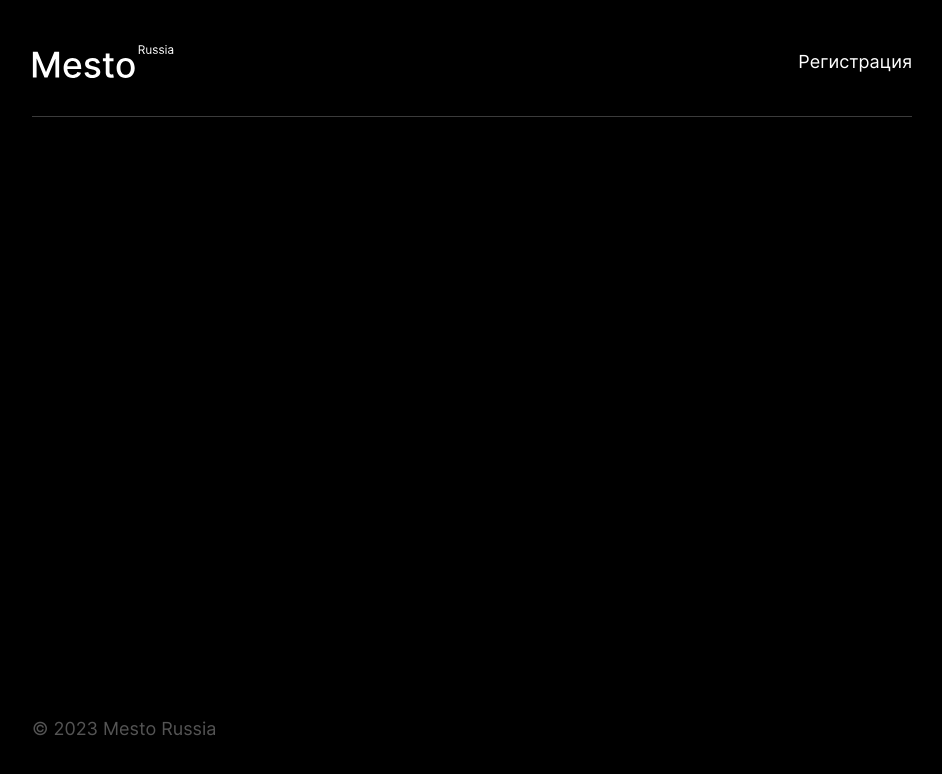
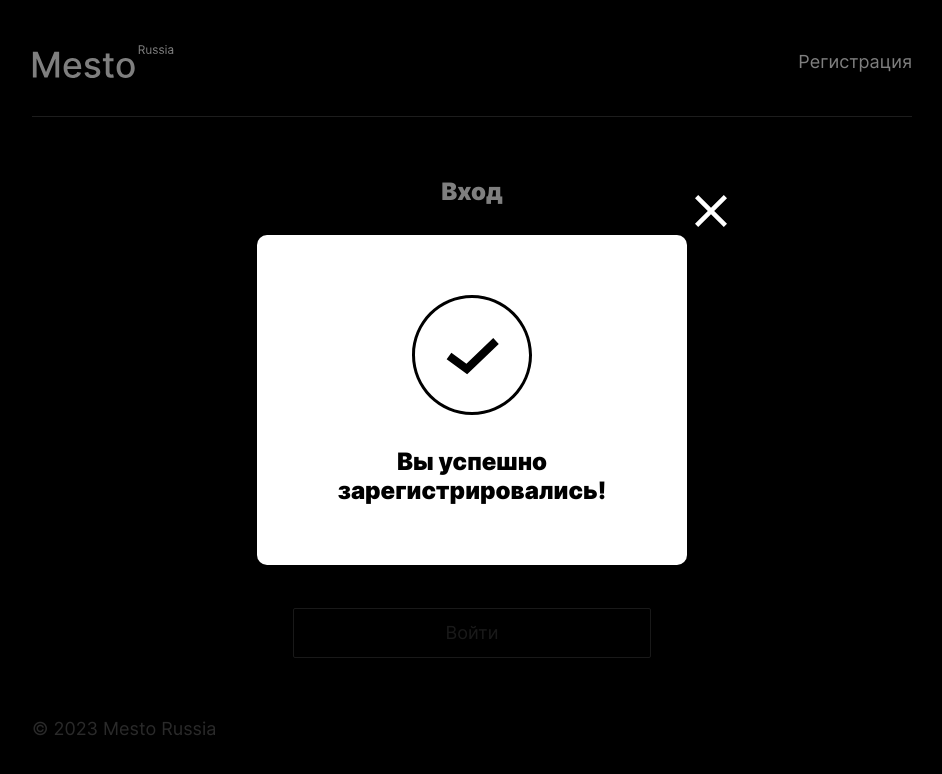
Before and after one commit to Harpica/react-mesto-auth, a React (Create React App) app: page /sign-in in a window 1280 px wide. Shown: the top 774 px of the page, without its empty margins (168-1110 px from the left). Built offline with nearby package versions, Linux system fonts and the light colour scheme.

Commit message:
feat: templated for Login and Register components

```diff
--- a/src/components/Login.jsx
+++ b/src/components/Login.jsx
@@ -1,10 +1,92 @@
+import { TEXT_MINLENGTH } from '../utils/constants';
+import { Validator } from '../utils/validator';
 import Footer from "./Footer";
 import HeaderAnauth from "./HeaderUnauth";
+import LoginForm from './LoginForm';
+import useForm from '../hooks/useForm';
+import InfoTooltip from './InfoTooltip';
+import { useState } from 'react';
+
+// New validator for each input field
+const emailValidator = new Validator({
+  minLength: TEXT_MINLENGTH,
+  required: true,
+});
+const passwordValidator = new Validator({
+  minLength: TEXT_MINLENGTH,
+  required: true,
+});
+
 
 const Login = () => {
+  const {
+    handleChange,
+    values,
+    errors,
+    validities,
+    isValid,
+    resetForm,
+  } = useForm(
+    { email: emailValidator, password: passwordValidator },
+    true
+  );
+  const [isTooltipOpen, setTooltipOpen] = useState(true);
+  const [isLoading, setIsLoading] = useState(false);
+
+  function closePopup() {
+    setTooltipOpen(false);
+  }
+
+  function handleSubmit() {
+    // запрос на сервер
+  }
+
 	return (
 		<>
 			<HeaderAnauth linkText='Регистрация' linkPath='/sign-up' />
+      <div className='login-container'>
+        <LoginForm name='login' title='Вход' onSubmit={handleSubmit} buttonText='Войти' buttonLoadingText='Загрузка...' isLoading={isLoading} isValid={isValid}>
+        <input
+          type='text'
+          className='form__input form__input_theme_black'
+          id='input-email'
+          name='email'
+          placeholder='Email'
+          minLength={TEXT_MINLENGTH}
+          required
+          value={values.email ?? ''}
+          onChange={handleChange}
+        />
+        <span
+          className={`popup__error ${
+            !validities.email && 'popup__error_visible'
+          }`}
+          id='email-error'
+        >
+          {errors.email}
+        </span>
+        <input
+          type='text'
+          className='form__input form__input_theme_black'
+          id='input-password'
+          name='password'
+          placeholder='Пароль'
+          minLength={TEXT_MINLENGTH}
+          required
+          value={values.password ?? ''}
+          onChange={handleChange}
+        />
+        <span
+          className={`popup__error ${
+            !validities.password && 'popup__error_visible'
+          }`}
+          id='password-error'
+        >
+          {errors.password}
+        </span>
+        </LoginForm>
+      </div>
+      <InfoTooltip isOpen={isTooltipOpen} onClose={closePopup} status='success' />
 			<Footer />
 		</>
 	);
--- /dev/null
+++ b/src/components/LoginForm.jsx
@@ -0,0 +1,29 @@
+const LoginForm = ({name, title, onSubmit, isLoading, isValid, buttonText, buttonLoadingText, children}) => {
+  function handleSubmit(e) {
+    e.preventDefault();
+    onSubmit(); }
+  return (
+    <form
+    className='form'
+    name={`${name}-form`}
+    onSubmit={handleSubmit}
+  >
+    <h2 className='form__title'>{title}</h2>
+    <fieldset className='form__input-container'>
+      {children}
+    </fieldset>
+      <button
+        type='submit'
+        className={`form__button form__button_theme_black ${
+          isValid ? '' : 'form__button_theme_black_disabled'
+        }`}
+        aria-label='Сохранить изменения'
+        disabled={isValid? false: true}
+      >
+        {isLoading ? buttonLoadingText : buttonText}
+      </button>
+  </form>
+   );
+}
+
+export default LoginForm;
--- a/src/components/Register.jsx
+++ b/src/components/Register.jsx
@@ -1,10 +1,78 @@
+import { TEXT_MINLENGTH } from '../utils/constants';
+import { Validator } from '../utils/validator';
 import Footer from "./Footer";
 import HeaderAnauth from "./HeaderUnauth";
+import LoginForm from './LoginForm';
+import useForm from '../hooks/useForm';
+
+// New validator for each input field
+const emailValidator = new Validator({
+  minLength: TEXT_MINLENGTH,
+  required: true,
+});
+const passwordValidator = new Validator({
+  minLength: TEXT_MINLENGTH,
+  required: true,
+});
 
 const Register = () => {
+  const {
+    handleChange,
+    values,
+    errors,
+    validities,
+    isValid,
+    resetForm,
+  } = useForm(
+    { email: emailValidator, password: passwordValidator },
+    true
+  );
+
 	return (
 		<>
 			<HeaderAnauth linkText='Войти' linkPath='/sign-in' />
+      <div className='login-container'>
+        <LoginForm name='register' title='Регистрация' buttonText='Зарегистрироваться' buttonLoadingText='Регистрация...' isValid={isValid}>
+        <input
+          type='text'
+          className='form__input form__input_theme_black'
+          id='input-email'
+          name='email'
+          placeholder='Email'
+          minLength={TEXT_MINLENGTH}
+          required
+          value={values.email ?? ''}
+          onChange={handleChange}
+        />
+        <span
+          className={`popup__error ${
+            !validities.email && 'popup__error_visible'
+          }`}
+          id='email-error'
+        >
+          {errors.email}
+        </span>
+        <input
+          type='text'
+          className='form__input form__input_theme_black'
+          id='input-password'
+          name='password'
+          placeholder='Пароль'
+          minLength={TEXT_MINLENGTH}
+          required
+          value={values.password ?? ''}
+          onChange={handleChange}
+        />
+        <span
+          className={`popup__error ${
+            !validities.password && 'popup__error_visible'
+          }`}
+          id='password-error'
+        >
+          {errors.password}
+        </span>
+        </LoginForm>
+      </div>
 			<Footer />
 		</>
 	);
```
